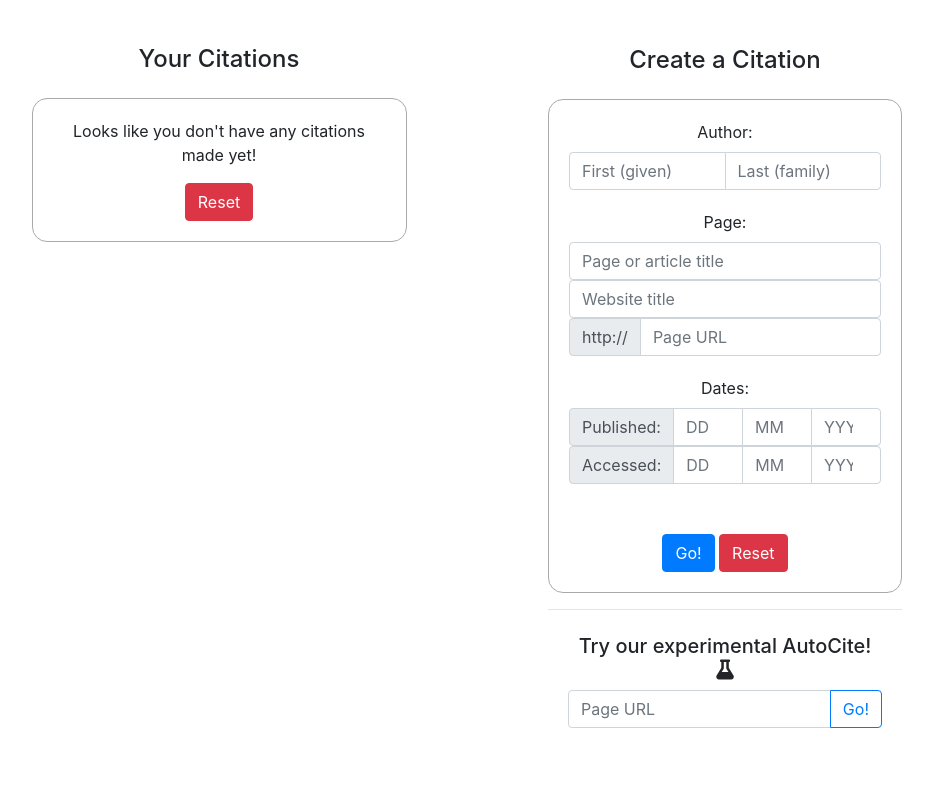
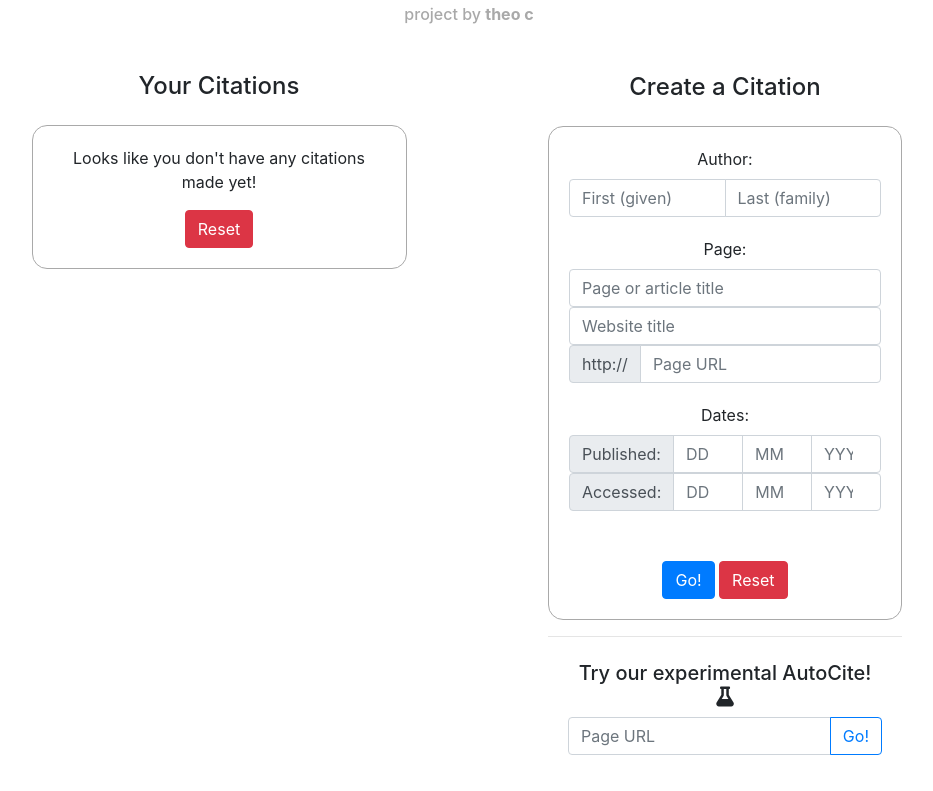
Before and after one commit to DyingEcho/IzzieCite, a plain HTML site: page index.html in a window 1280 px wide. Shown: the part 110-901 px from the top of the page, without its empty margins (171-1104 px from the left). Before the commit the page ends 874 px from the top, so only its background shows below. Drawn offline with nearby package versions, Linux system fonts and the light colour scheme.

Commit message:
Credit myself
This adds 'project by theo c' to the header with a link to my website

```diff
--- a/assets/css/style.css
+++ b/assets/css/style.css
@@ -9,6 +9,9 @@
 #header h3 {
     color: darkgrey;
     font-size: 1em;
+} #header a {
+    color: darkgrey;
+    font-weight: 700
 }
 
 #citationBox {
--- a/index.html
+++ b/index.html
@@ -31,6 +31,7 @@
             <div id="header">
                 <h1>IzzieCite</h1>
                 <h3>a neat little citation generator</h3>
+                <h3>project by <a href="//theocourt.github.io">theo c</a></h3>
             </div>
             <div class="col-sm">
                 <div id="citationBox">
```
